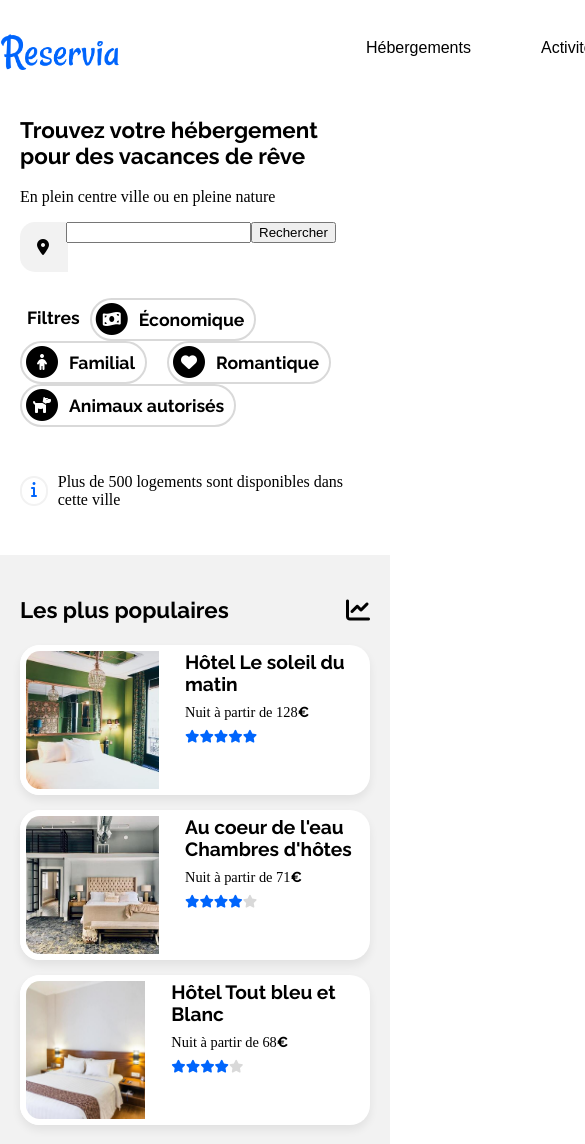
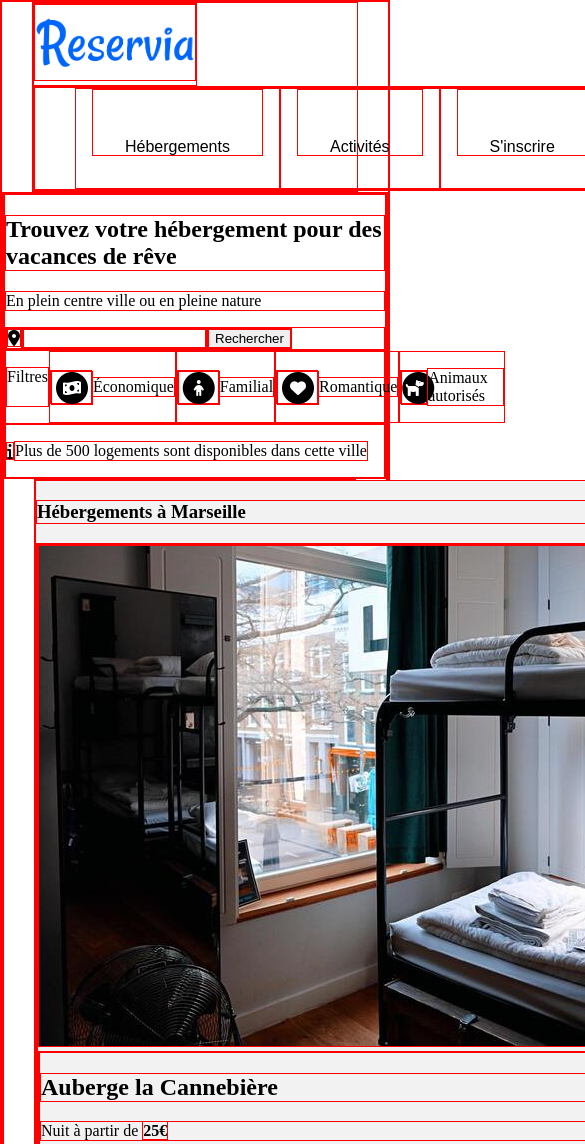
Before and after one commit to SoniaAPPIAH/OC-P2-Reservia, a plain HTML site: page index.html in a window 390 px wide. Shown: the top 1144 px of the page, 585 px wide, since content can reach past the window. Drawn offline with Linux system fonts and the light colour scheme; a web font is replaced by a local one.

Commit message:
Essai Responsive blocs

```diff
--- a/index.html
+++ b/index.html
@@ -2,14 +2,13 @@
 <html lang="fr">
 <head>
     <meta charset="UTF-8">
-    <link rel="stylesheet" href="style.css" />
+    <link rel="stylesheet" href="style2.css" />
     <meta http-equiv="X-UA-Compatible" content="IE=edge">
     <meta name="viewport" content="width=device-width, initial-scale=1.0">
     <script src="https://kit.fontawesome.com/463389e49d.js" crossorigin="anonymous"></script>
     <title>Réservia</title>
 </head>
 <body>
-    <div id="bloc_page">
     <!--HEADER-->
     <header>
         <div id="logo">
@@ -17,18 +16,19 @@
         </div>
         <nav>
             <ul>
-                    <li><a href="#">Hébergements</a></li>
-                    <li><a href="#">Activités</a></li>
-                    <li><a id="sinscrire" href="#">S'inscrire</a></li>
+                <li><a id="nav_hebergement" href="#">Hébergements</a></li>
+                <li><a id="nav_activitest" href="#">Activités</a></li>
+                <li><a id="nav_sinscrire" href="#">S'inscrire</a></li>
             </ul>
         </nav>
     </header>
+    <div id="bloc_page">
         <!--MAIN-->
         <main>
             <section id="partie_recherche">
                 <h1>Trouvez votre hébergement pour des vacances de rêve</h1>
                 <p>En plein centre ville ou en pleine nature</p>
-                <form class="barre_recherche">
+                <form id="barre_recherche">
                     <div>
                         <i class="fas fa-map-marker-alt"></i>
                     </div>
--- a/style2.css
+++ b/style2.css
@@ -0,0 +1,91 @@
+@font-face {
+    font-family: 'Raleway Regular';
+    src: url('fonts/Raleway-Regular.ttf') format('truetype');
+}
+@font-face {
+    font-family: 'Raleway Bold';
+    src: url('fonts/Raleway-Bold.ttf') format('truetype');
+}
+
+* {
+    border: red solid 1px;
+}
+
+body {
+    margin: 0;
+}
+
+/* HEADER */
+
+header {
+    display: flex;
+    justify-content: space-between;
+    align-items: flex-end;
+    flex-wrap: wrap;
+    margin: 0 1.875rem;
+}
+
+header img {
+    width: 10rem;
+}
+
+header ul {
+    display: flex;
+    list-style-type: none;
+    margin: 0;
+}
+
+header li {
+    padding: 3.1rem 1rem 2rem 1rem;
+}
+
+header a {
+    font-family: 'Raleway Regular', sans-serif;
+    text-decoration: none;
+    padding: 3rem 2rem 0 2rem;
+    color: black;
+}
+
+header a:hover {
+    color: #0065FC;
+    border-top: 2px solid #0065FC;
+}
+
+/* MAIN - PARTIE RECHERCHE */
+
+#barre_recherche {
+    display: flex;
+}
+
+#filtres {
+    display: flex;
+}
+
+#filtres div, #infos {
+    display: flex;
+    align-items: center;
+}
+
+
+/* MAIN - PREMIERE PARTIE - HEBERGEMENT A MARSEILLE */
+
+#premiere_partie {
+    display: flex;
+    flex-wrap: wrap;
+    justify-content: space-between;
+    margin: 0 1.875rem;
+}
+
+#hebergements_a_marseille {
+    background-color: #F2F2F2;
+    width: 65%;
+    min-width: 44rem;
+}
+
+/* MAIN - PREMIERE PARTIE - LES PLUS POPULAIRES */
+
+#les_plus_populaires {
+    background-color: #F2F2F2;
+    width: 30%;
+    min-width: 19rem;
+}
```
Lines whose indentation alone changed are shown as unchanged.
